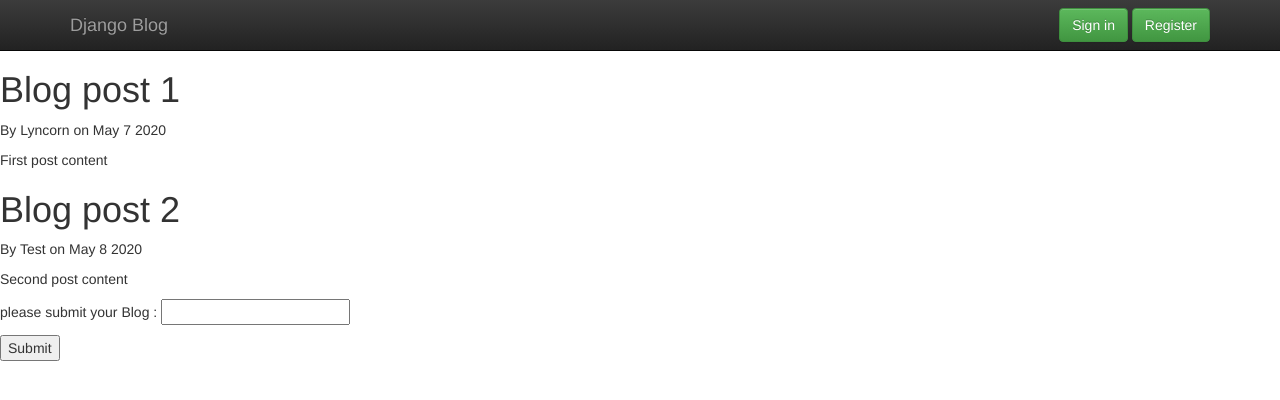
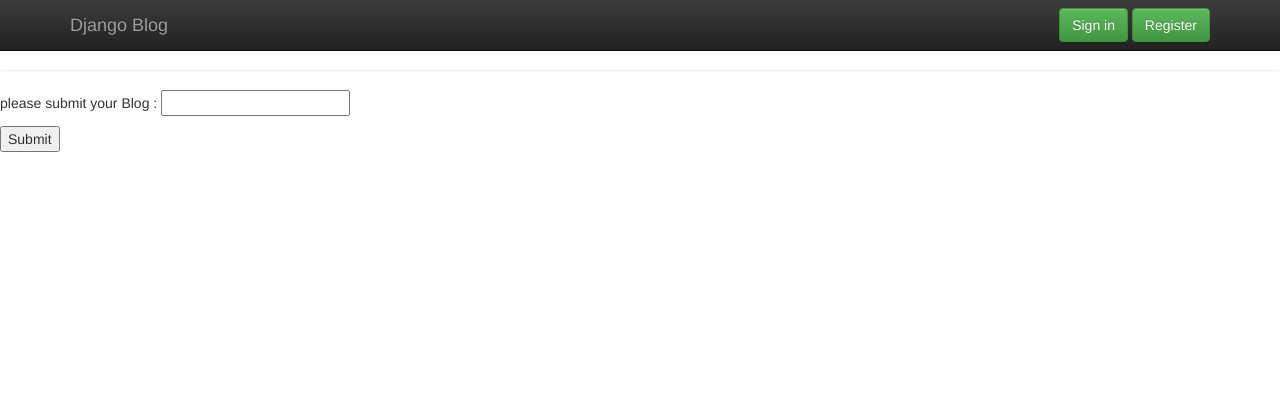
Before and after one commit to liberbell/py18, a Django app: page /business in a window 1280 px wide. Shown: the top 400 px of the page. Run offline with Django 3.2, Linux system fonts and the light colour scheme; some libraries are stand-ins or nearby versions.

Commit message:
business1

```diff
--- a/django_project/blog/templates/blog/business.html
+++ b/django_project/blog/templates/blog/business.html
@@ -8,9 +8,12 @@ Business Blog
 
 <section>
     {% for post in posts %}
-        <h1>{{ post.title }}</h1>
+        {% comment %} <h1>{{ post.title }}</h1>
         <p>By {{ post.author }} on {{ post.date_posted }}</p>
-        <p>{{ post.content }}</p>
+        <p>{{ post.content }}</p> {% endcomment %}
+        <div class="list-group">
+         <article>
+          <div class="media-body">
     {% endfor %}
 </section>
 
```
